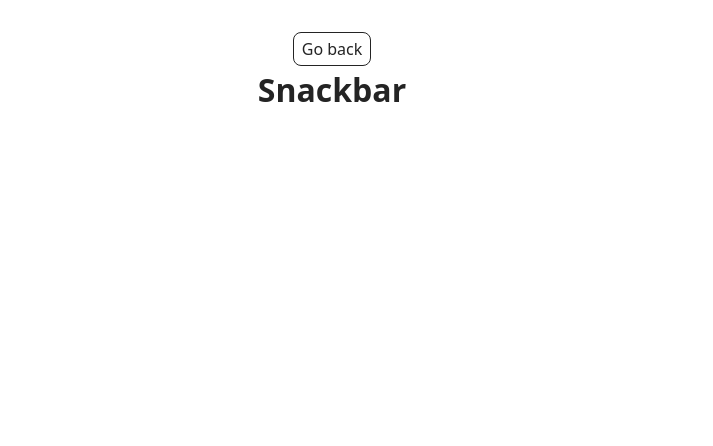
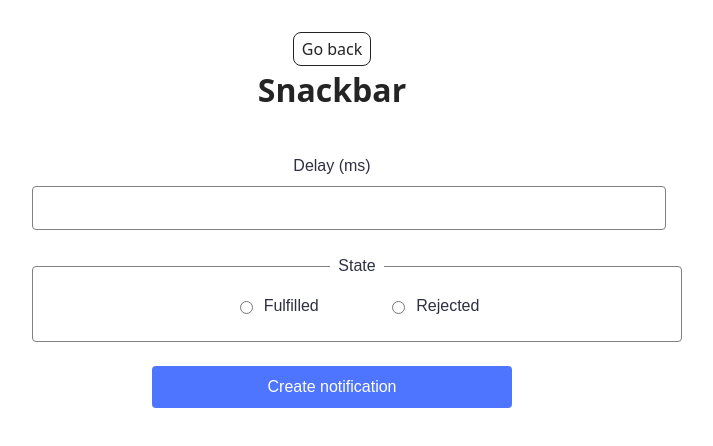
Before and after one commit to George-Riabov/goit-js-hw-10, a website built with Vite: page src/2-snackbar.html in a window 1280 px wide. Shown: the whole page, without its empty margins (308-1021 px from the left). Built offline with nearby package versions, Linux system fonts and the light colour scheme.

Commit message:
finish hw

```diff
--- a/src/2-snackbar.html
+++ b/src/2-snackbar.html
@@ -13,6 +13,26 @@
         <a class="back-link" href="./index.html">Go back</a>
         <h1>Snackbar</h1>
       </div>
+      <div>
+        <form class="form">
+          <label>
+            Delay (ms)
+            <input type="number" name="delay" required />
+          </label>
+          <fieldset>
+            <legend>State</legend>
+            <label>
+              <input type="radio" name="state" value="fulfilled" required />
+              Fulfilled
+            </label>
+            <label>
+              <input type="radio" name="state" value="rejected" required />
+              Rejected
+            </label>
+          </fieldset>
+          <button type="submit">Create notification</button>
+        </form>
+      </div>
     </main>
     <script type="module" src="./js/2-snackbar.js"></script>
   </body>
--- a/src/css/base.css
+++ b/src/css/base.css
@@ -86,3 +86,78 @@ button[data-start]:disabled {
   text-transform: uppercase;
   color: #777777;
 }
+
+.form {
+  width: 100%;
+  max-width: 600px;
+  margin: 0 auto;
+  padding: 24px;
+  display: flex;
+  flex-direction: column;
+  gap: 24px;
+  font-family: Arial, sans-serif;
+}
+
+.form {
+  width: 100%;
+  max-width: 600px;
+  margin: 40px auto 0;
+  padding: 0 24px;
+  display: flex;
+  flex-direction: column;
+  gap: 24px;
+  font-family: Arial, sans-serif;
+  color: #2e2f42;
+}
+
+.form > label {
+  display: block;
+  text-align: center;
+  font-size: 16px;
+}
+
+.form input[type='number'] {
+  margin-top: 8px;
+  width: 100%;
+  padding: 12px 16px;
+  font-size: 16px;
+  border: 1px solid #808080;
+  border-radius: 4px;
+  outline: none;
+}
+
+fieldset {
+  width: 100%;
+  margin: 0;
+  border: 1px solid #808080;
+  border-radius: 4px;
+  padding: 16px 24px 20px;
+  text-align: center;
+}
+
+legend {
+  padding: 0 8px;
+  font-size: 16px;
+}
+
+fieldset label {
+  display: inline-flex;
+  align-items: center;
+  gap: 8px;
+  margin: 0 32px;
+  font-size: 16px;
+}
+
+button[type='submit'] {
+  display: block;
+  width: 100%;
+  max-width: 360px;
+  margin: 0 auto;
+  padding: 12px 0;
+  font-size: 16px;
+  background-color: #4e75ff;
+  color: #ffffff;
+  border: none;
+  border-radius: 4px;
+  cursor: pointer;
+}
--- a/src/js/2-snackbar.js
+++ b/src/js/2-snackbar.js
@@ -0,0 +1,52 @@
+import iziToast from 'izitoast';
+import 'izitoast/dist/css/iziToast.min.css';
+
+const form = document.querySelector('.form');
+
+form.addEventListener('submit', onFormSubmit);
+
+function onFormSubmit(event) {
+  event.preventDefault();
+
+  const { delay, state } = event.currentTarget.elements;
+  const delayValue = Number(delay.value);
+  const stateValue = state.value;
+
+  const promise = new Promise((resolve, reject) => {
+    setTimeout(() => {
+      if (stateValue === 'fulfilled') {
+        resolve(delayValue);
+      } else {
+        reject(delayValue);
+      }
+    }, delayValue);
+  });
+
+  promise
+    .then(delay => {
+      iziToast.success({
+        title: 'Success',
+        message: `Fulfilled promise in ${delay}ms`,
+        position: 'topRight',
+        timeout: 3000,
+        close: true,
+        closeOnClick: true,
+        closeOnEscape: true,
+        progressBar: true,
+      });
+    })
+    .catch(delay => {
+      iziToast.error({
+        title: 'Error',
+        message: `Rejected promise in ${delay}ms`,
+        position: 'topRight',
+        timeout: 3000,
+        close: true,
+        closeOnClick: true,
+        closeOnEscape: true,
+        progressBar: true,
+      });
+    });
+}
+
+console.log('Перепрошую за стилі, не вистачило часу, до дедлайну');
```
